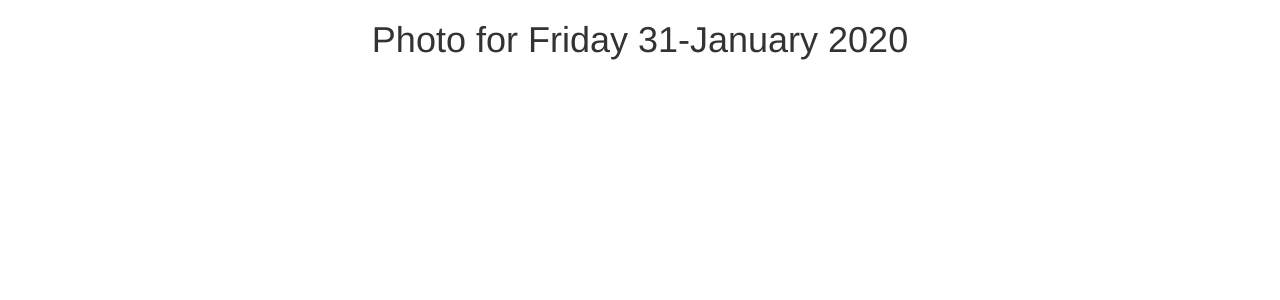
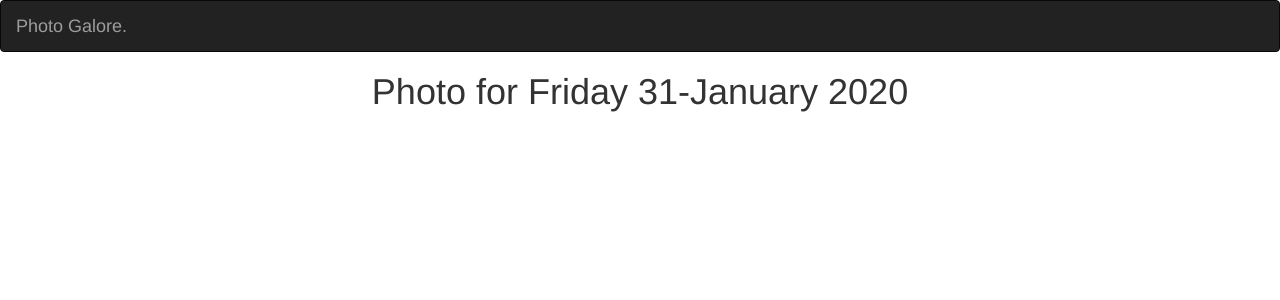
Before and after one commit to Brian-M-code/photo-galore, a Django app: page /photo/today/ in a window 1280 px wide. Shown: the top 300 px of the page. Run offline with Django 3.2, Linux system fonts and the light colour scheme; some libraries are stand-ins or nearby versions.

Commit message:
added a navbar

```diff
--- a/photo/templates/all-photo/base.html
+++ b/photo/templates/all-photo/base.html
@@ -18,6 +18,7 @@
 </head>
 
 <body>
+    {% include "navbar.html" %}
     {% block content %} <h1 class='text-center'>Photo for {{date|date:"l d-F Y"}}</h1> {%endblock%}
 
     {% block scripts %}
--- /dev/null
+++ b/photo/templates/navbar.html
@@ -0,0 +1,17 @@
+<!DOCTYPE html>
+<html lang="en">
+<head>
+
+  <meta charset="utf-8">
+  <meta name="viewport" content="width=device-width, initial-scale=1">
+</head>
+<body>
+<nav class="navbar navbar-inverse">
+  <div class="container-fluid">
+    <div class="navbar-header">
+      <a class="navbar-brand" href="{% url 'photoToday' %}">Photo Galore.</a>
+    </div>
+  </div>
+</nav>
+</body>
+</html>
```
